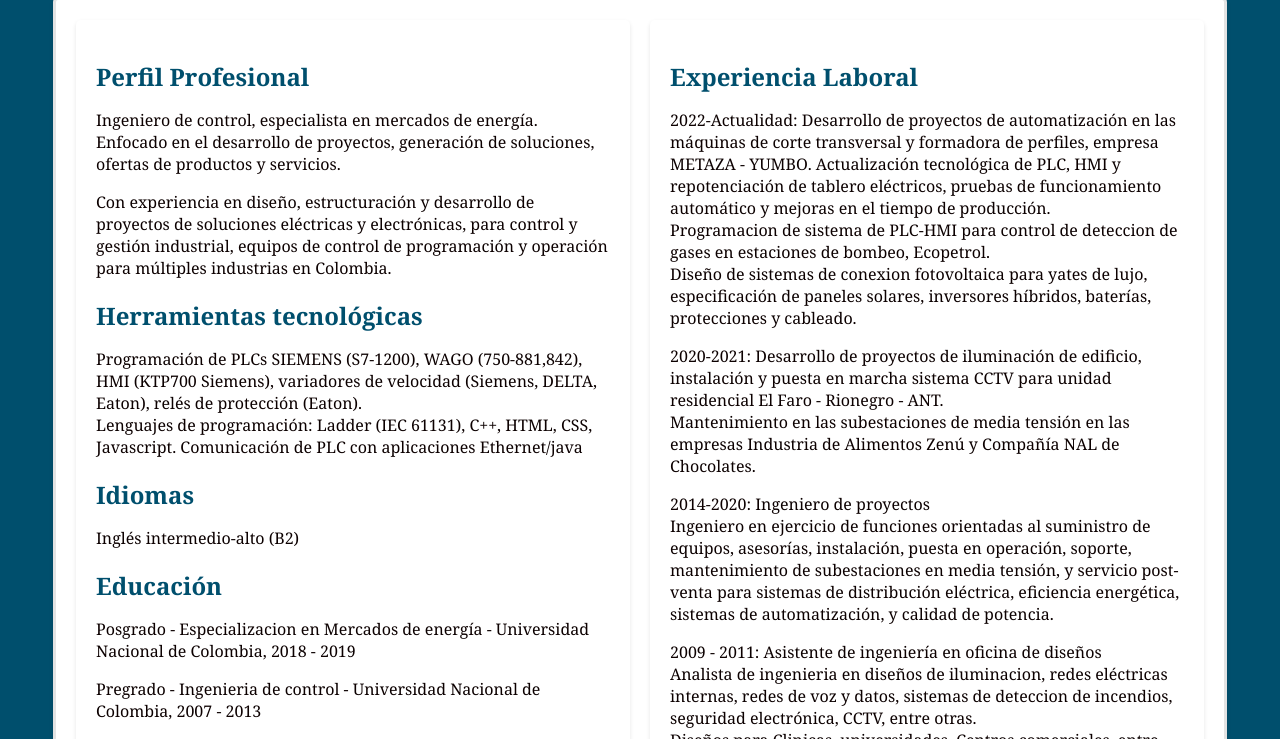
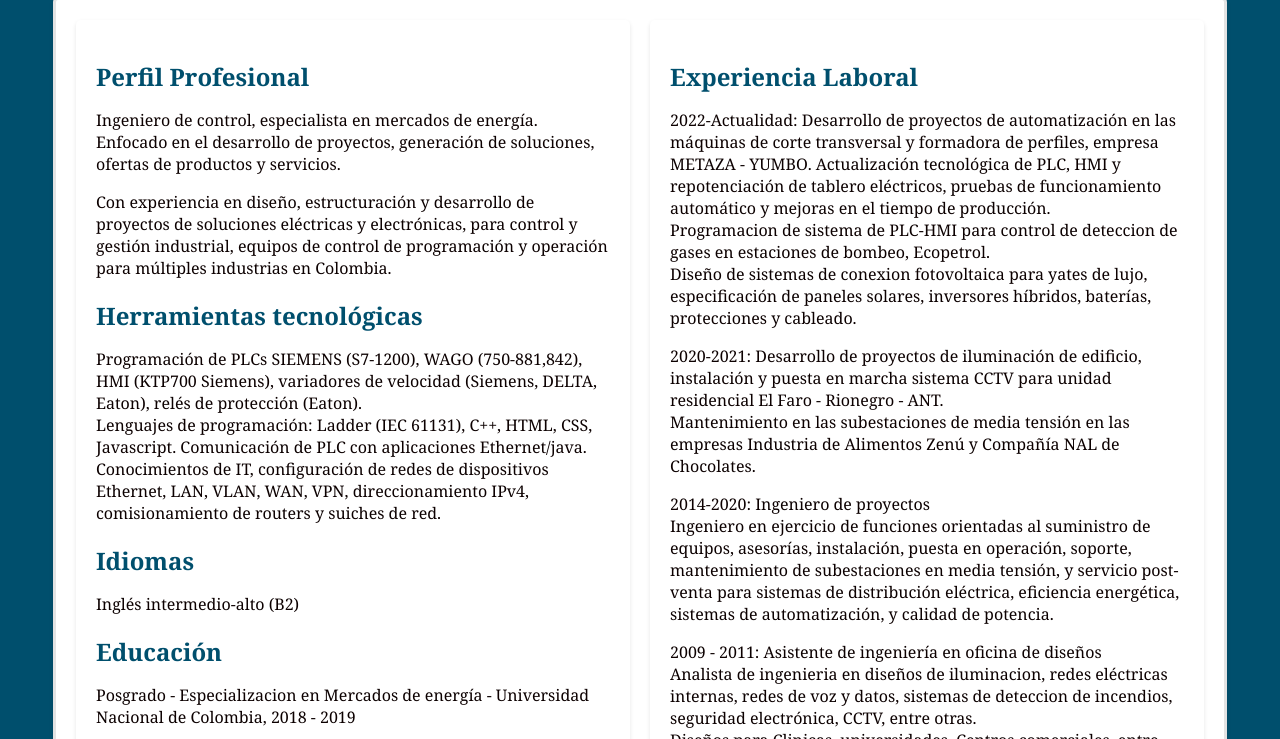
Before and after one commit to jaimebq89/pagina-hv, a plain HTML site: page index.html in a window 1280 px wide. Shown: the part 361-1100 px from the top of the page. Drawn offline with Linux system fonts and the light colour scheme.

Commit message:
Update index.html

```diff
--- a/index.html
+++ b/index.html
@@ -24,7 +24,7 @@
 		<p>Con experiencia en diseño, estructuración y desarrollo de proyectos de soluciones eléctricas y electrónicas, para control y gestión industrial, equipos de control de programación y operación para múltiples industrias en Colombia.</p>
 
 	<h2>Herramientas tecnológicas</h2>
-    <p>Programación de PLCs SIEMENS (S7-1200), WAGO (750-881,842), HMI (KTP700 Siemens), variadores de velocidad (Siemens, DELTA, Eaton), relés de protección (Eaton). <br> Lenguajes de programación: Ladder (IEC 61131), C++, HTML, CSS, Javascript. Comunicación de PLC con aplicaciones Ethernet/java</p>
+    <p>Programación de PLCs SIEMENS (S7-1200), WAGO (750-881,842), HMI (KTP700 Siemens), variadores de velocidad (Siemens, DELTA, Eaton), relés de protección (Eaton). <br> Lenguajes de programación: Ladder (IEC 61131), C++, HTML, CSS, Javascript. Comunicación de PLC con aplicaciones Ethernet/java. Conocimientos de IT, configuración de redes de dispositivos Ethernet, LAN, VLAN, WAN, VPN, direccionamiento IPv4, comisionamiento de routers y suiches de red. </p>
 
 
 	<h2>Idiomas</h2>
```
